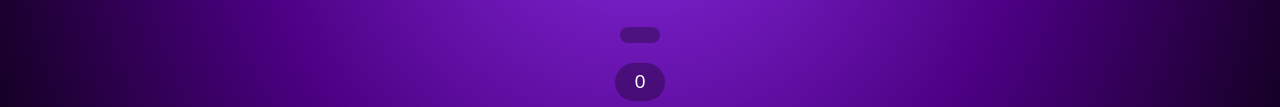
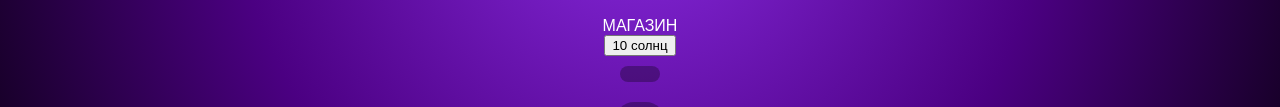
Before and after one commit to rr777-crt20/Plant-RNG, a plain HTML site: page index.html in a window 1280 px wide. Shown: the part 616-723 px from the top of the page. Drawn offline with Linux system fonts and the light colour scheme.

Commit message:
Update index.html

```diff
--- a/index.html
+++ b/index.html
@@ -22,6 +22,11 @@
         <img src="" id="img" alt="результат">
     </div>
 
+    <div id ="openshop">МАГАЗИН</div>
+    <div id="shop-container">
+<button id = "obm" obmen(100,10)>10 солнц</button>
+    </div>
+
     <!-- Дополнительная информация -->
     <p id="info-exp"></p>
     <p id="info-dostup-click"></p>
```
